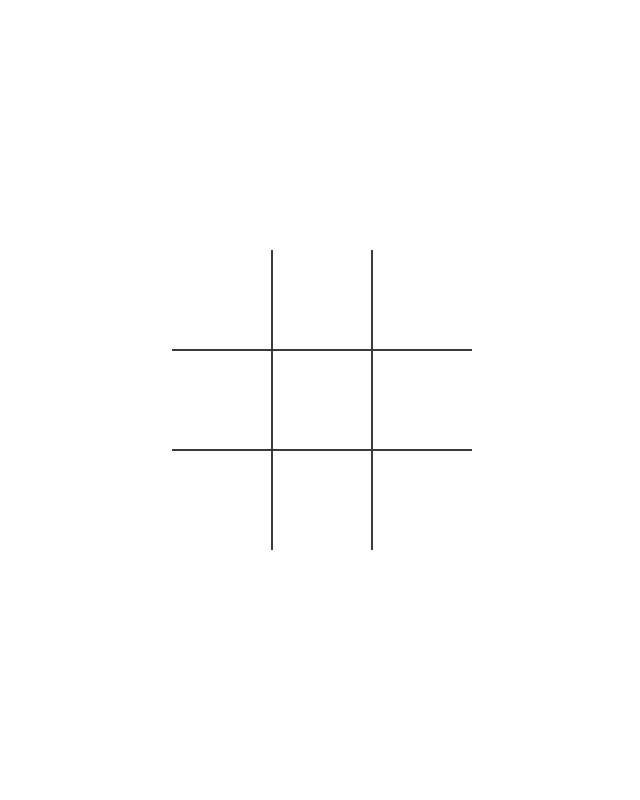
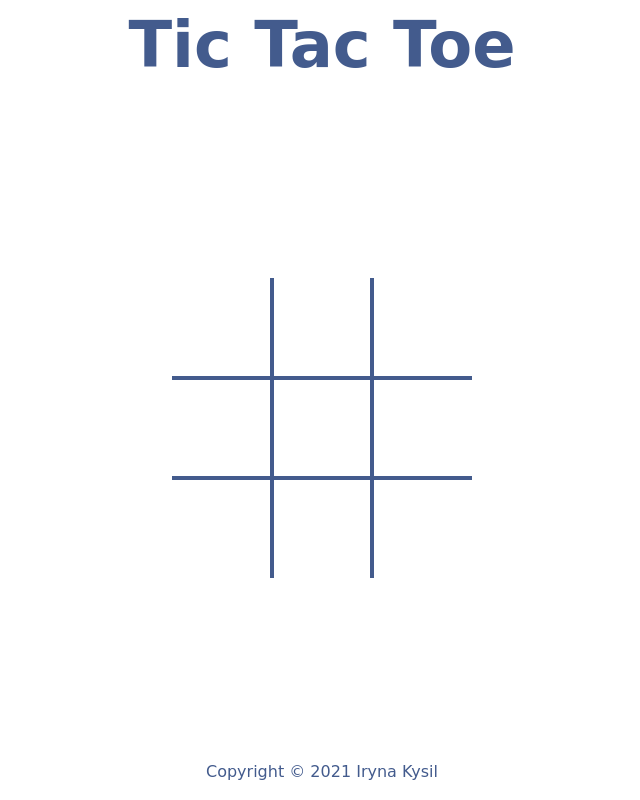
Before and after one commit to IrynaKysil/tic-tac-toe, a plain HTML site: page index.html in a window 1280 px wide. Shown: the whole page, without its empty margins (318-958 px from the left). Drawn offline with Linux system fonts and the light colour scheme.

Commit message:
Create a footer

```diff
--- a/index.html
+++ b/index.html
@@ -6,9 +6,16 @@
   <meta name="viewport" content="width=device-width, initial-scale=1.0">
   <link rel="stylesheet" href="styles.css">
   <script src="index.js" defer></script>
+  <link rel="preconnect" href="https://fonts.googleapis.com">
+<link rel="preconnect" href="https://fonts.gstatic.com" crossorigin>
   <title>Tic Tac Toe</title>
 </head>
 <body>
+  <!-- Heading -->
+  <div class="heading">
+    <div>Tic Tac Toe</div>
+  </div>
+  <!-- Board -->
   <div class="board" id="board">
     <div class="cell" data-cell></div>
     <div class="cell" data-cell></div>
@@ -20,9 +27,18 @@
     <div class="cell" data-cell></div>
     <div class="cell" data-cell></div>
   </div>
+  <!-- Winning message -->
   <div class="winning-msg" id="winningMsg">
     <div data-winning-msg-text></div>
     <button id="resetButton">RESET GAME</button>
   </div>
+  <!-- Footer -->
+  <div class="footer">
+    Copyright ©
+    <script>
+      document.write(new Date().getFullYear());
+    </script>
+    Iryna Kysil
+  </div>
 </body>
 </html>
--- a/styles.css
+++ b/styles.css
@@ -1,22 +1,37 @@
 *, *::after, *::before {
   box-sizing: border-box;
+  font-family: 'Caveat Brush', cursive;
 }
 
 :root {
   --cell-size: 100px;
   --mark-size: calc(var(--cell-size) * .9);
+  --main-color: rgb(67, 91, 141);
 }
 
 body {
   margin: 0;
+  display: flex;
+  flex-direction: column;
+  justify-content: space-between;
+  height: 100vh;
+}
+
+.heading {
+  display: flex;
+  justify-content: center;
+  align-content: center;
+  font-size: 4rem;
+  font-weight: bold ;
+  margin: 0.5rem 0.5rem 2rem;
+  color: var(--main-color);
+
 }
 
 .board {
-  width: 100vw;
-  height: 100vh;
   display: grid;
   justify-content: center;
-  align-content: center;
+  align-content: flex-start;
   justify-items: center;
   align-items: center;
   grid-template-columns: repeat(3, auto);
@@ -25,7 +40,7 @@ body {
 .cell {
   width: var(--cell-size);
   height: var(--cell-size);
-  border: 1px solid rgb(59, 57, 57);
+  border: 2px solid var(--main-color);
   display: flex;
   justify-content: center;
   align-items:center;
@@ -60,7 +75,7 @@ body {
   content: '';
   width: calc(var(--mark-size) * .15);
   height: var(--mark-size);
-  background-color: rgb(59, 57, 57);
+  background-color: var(--main-color);
   position: absolute;
 }
 
@@ -104,7 +119,7 @@ body {
 .cell.x::before,
 .cell.x::after,
 .cell.o::before {
-  background-color: rgb(59, 57, 57);
+  background-color: var(--main-color);
 }
 
 .board.x .cell:not(.x):not(.o):hover::before,
@@ -123,7 +138,7 @@ body {
   left: 0;
   right: 0;
   bottom: 0;
-  background-color: rgba(59, 57, 57, .9);
+  background-color: rgba(67, 91, 141, .9);
   color: white;
   font-size: 6rem;
   flex-direction: column;
@@ -132,13 +147,15 @@ body {
 .winning-msg button {
   font-size: 3rem;
   background-color: white;
-  border: 1px solid rgb(59, 57, 57);
+  color: var(--main-color);
+  border: 1px solid var(--main-color);
+  border-radius: 10px;
   padding: .25em .5em;
   cursor: pointer;
 }
 
 .winning-msg button:hover {
-  background-color: rgb(59, 57, 57);
+  background-color: var(--main-color);
   color: white;
   border-color: white;
 }
@@ -146,3 +163,12 @@ body {
 .winning-msg.show {
   display: flex;
 }
+
+/* FOOTER */
+.footer {
+  height: 4.5vw;
+  display: flex;
+  justify-content: center;
+  align-items: center;
+  color: var(--main-color);
+}
```
